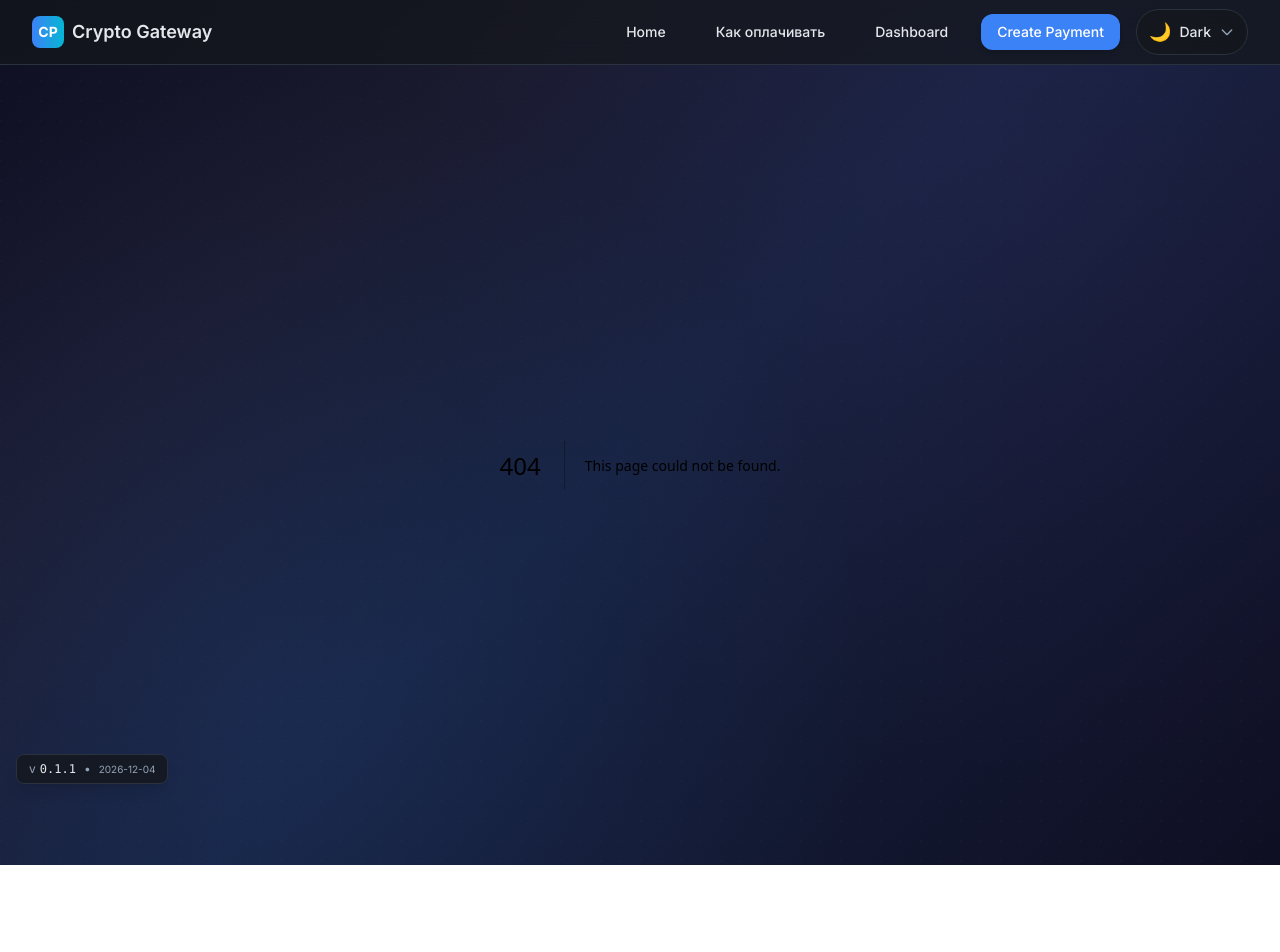
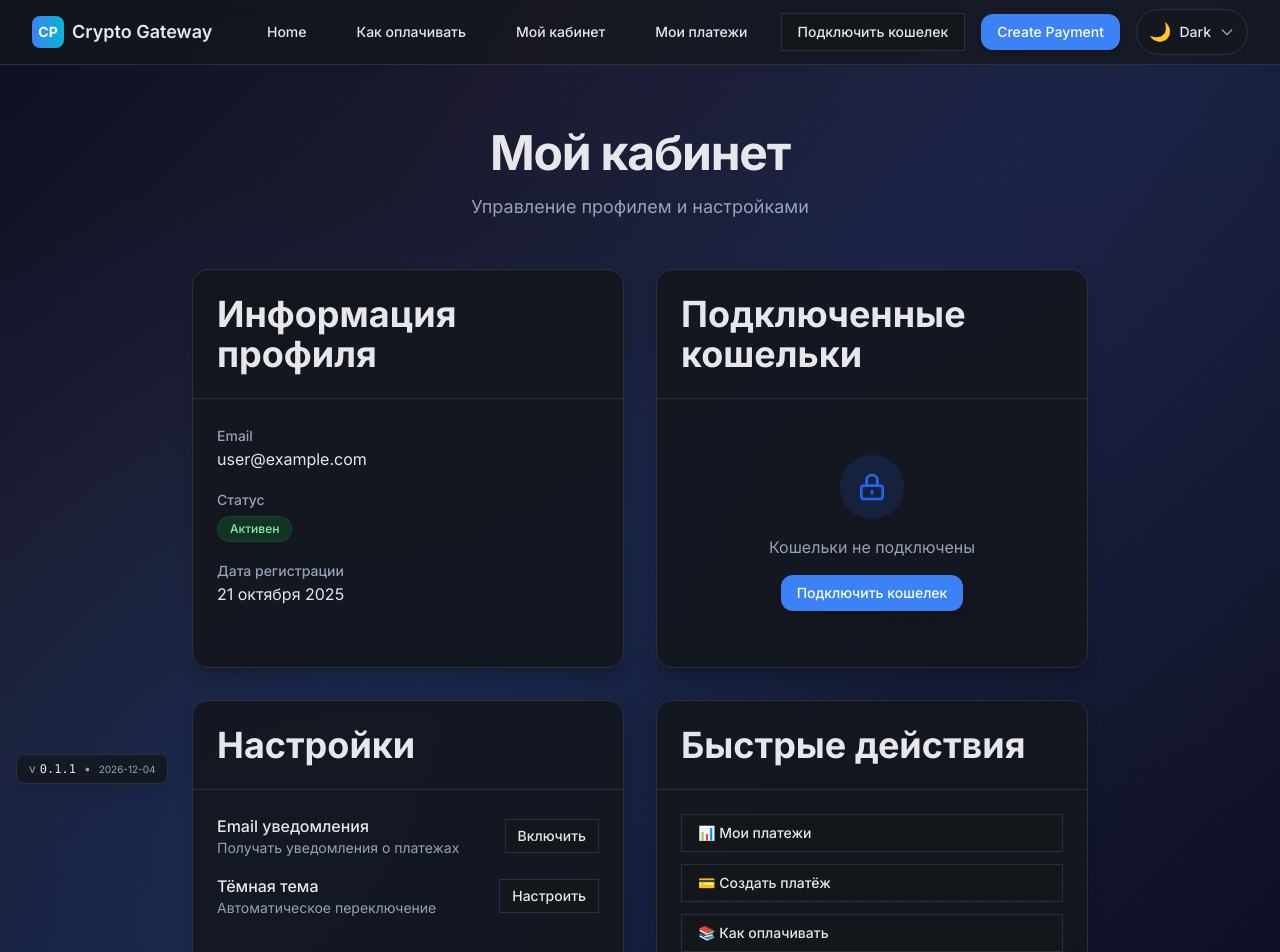
Before and after one commit to Teslenko/TurAnPayments, a Next.js app: page /profile in a window 1280 px wide. Before the commit this address had no page. Shown: the top 952 px of the page. Before the commit the page ends 865 px from the top, so only its background shows below. Built offline with nearby package versions, Linux system fonts and the light colour scheme.

Commit message:
Add wallet connection modal and profile page (v0.1.4)

```diff
--- a/app/page.tsx
+++ b/app/page.tsx
@@ -20,9 +20,9 @@ export default function HomePage() {
               Create Payment
             </Button>
           </Link>
-          <Link href="/dashboard">
+          <Link href="/profile">
             <Button className="btn-secondary btn-lg min-w-[160px]">
-              Dashboard
+              Мой кабинет
             </Button>
           </Link>
           <Link href="/how-to-pay">
--- /dev/null
+++ b/app/profile/page.tsx
@@ -0,0 +1,117 @@
+import Link from 'next/link';
+import { Button } from '@/components/ui/Button';
+import { Card, CardContent, CardHeader } from '@/components/ui/Card';
+import { Badge } from '@/components/ui/Badge';
+
+export default function ProfilePage() {
+  return (
+    <div className="container py-16">
+      <div className="max-w-4xl mx-auto">
+        <div className="text-center mb-12">
+          <h1 className="h1 mb-4">Мой кабинет</h1>
+          <p className="sub">Управление профилем и настройками</p>
+        </div>
+
+        <div className="grid md:grid-cols-2 gap-8">
+          {/* Profile Info */}
+          <Card>
+            <CardHeader>
+              <h2 className="h2">Информация профиля</h2>
+            </CardHeader>
+            <CardContent>
+              <div className="space-y-4">
+                <div>
+                  <label className="text-sm font-medium text-muted">Email</label>
+                  <p className="text-text">user@example.com</p>
+                </div>
+                <div>
+                  <label className="text-sm font-medium text-muted">Статус</label>
+                  <div className="mt-1">
+                    <Badge variant="success">Активен</Badge>
+                  </div>
+                </div>
+                <div>
+                  <label className="text-sm font-medium text-muted">Дата регистрации</label>
+                  <p className="text-text">21 октября 2025</p>
+                </div>
+              </div>
+            </CardContent>
+          </Card>
+
+          {/* Connected Wallets */}
+          <Card>
+            <CardHeader>
+              <h2 className="h2">Подключенные кошельки</h2>
+            </CardHeader>
+            <CardContent>
+              <div className="space-y-4">
+                <div className="text-center py-8">
+                  <div className="badge w-16 h-16 mx-auto mb-4">
+                    <svg className="w-8 h-8" fill="none" stroke="currentColor" viewBox="0 0 24 24">
+                      <path strokeLinecap="round" strokeLinejoin="round" strokeWidth={2} d="M12 15v2m-6 4h12a2 2 0 002-2v-6a2 2 0 00-2-2H6a2 2 0 00-2 2v6a2 2 0 002 2zm10-10V7a4 4 0 00-8 0v4h8z" />
+                    </svg>
+                  </div>
+                  <p className="text-muted mb-4">Кошельки не подключены</p>
+                  <Button className="btn-primary">
+                    Подключить кошелек
+                  </Button>
+                </div>
+              </div>
+            </CardContent>
+          </Card>
+
+          {/* Settings */}
+          <Card>
+            <CardHeader>
+              <h2 className="h2">Настройки</h2>
+            </CardHeader>
+            <CardContent>
+              <div className="space-y-4">
+                <div className="flex items-center justify-between">
+                  <div>
+                    <p className="font-medium">Email уведомления</p>
+                    <p className="text-sm text-muted">Получать уведомления о платежах</p>
+                  </div>
+                  <Button variant="outline" size="sm">Включить</Button>
+                </div>
+                <div className="flex items-center justify-between">
+                  <div>
+                    <p className="font-medium">Тёмная тема</p>
+                    <p className="text-sm text-muted">Автоматическое переключение</p>
+                  </div>
+                  <Button variant="outline" size="sm">Настроить</Button>
+                </div>
+              </div>
+            </CardContent>
+          </Card>
+
+          {/* Quick Actions */}
+          <Card>
+            <CardHeader>
+              <h2 className="h2">Быстрые действия</h2>
+            </CardHeader>
+            <CardContent>
+              <div className="space-y-3">
+                <Link href="/dashboard" className="block">
+                  <Button variant="outline" className="w-full justify-start">
+                    📊 Мои платежи
+                  </Button>
+                </Link>
+                <Link href="/payments/new" className="block">
+                  <Button variant="outline" className="w-full justify-start">
+                    💳 Создать платёж
+                  </Button>
+                </Link>
+                <Link href="/how-to-pay" className="block">
+                  <Button variant="outline" className="w-full justify-start">
+                    📚 Как оплачивать
+                  </Button>
+                </Link>
+              </div>
+            </CardContent>
+          </Card>
+        </div>
+      </div>
+    </div>
+  );
+}
--- a/components/ui/Navbar.tsx
+++ b/components/ui/Navbar.tsx
@@ -1,8 +1,12 @@
 import Link from 'next/link';
+import { useState } from 'react';
 import { Button } from '@/components/ui/Button';
 import { ThemeToggle } from '@/components/theme-toggle';
+import { WalletConnectModal } from '@/components/ui/WalletConnectModal';
 
 export function Navbar() {
+  const [isWalletModalOpen, setIsWalletModalOpen] = useState(false);
+
   return (
     <nav className="sticky top-0 z-40 bg-card/70 border-b border-border backdrop-blur-md">
       <div className="container">
@@ -25,11 +29,23 @@ export function Navbar() {
                 Как оплачивать
               </Button>
             </Link>
+            <Link href="/profile">
+              <Button variant="ghost" className="btn-ghost btn-sm text-gray-900 dark:text-text">
+                Мой кабинет
+              </Button>
+            </Link>
             <Link href="/dashboard">
               <Button variant="ghost" className="btn-ghost btn-sm text-gray-900 dark:text-text">
-                Dashboard
+                Мои платежи
               </Button>
             </Link>
+            <Button
+              variant="outline"
+              className="btn-outline btn-sm"
+              onClick={() => setIsWalletModalOpen(true)}
+            >
+              Подключить кошелек
+            </Button>
             <Link href="/payments/new">
               <Button className="btn-primary btn-sm">
                 Create Payment
@@ -39,6 +55,12 @@ export function Navbar() {
           </div>
         </div>
       </div>
+
+      {/* Wallet Connect Modal */}
+      <WalletConnectModal
+        isOpen={isWalletModalOpen}
+        onClose={() => setIsWalletModalOpen(false)}
+      />
     </nav>
   );
 }
--- /dev/null
+++ b/components/ui/WalletConnectModal.tsx
@@ -0,0 +1,135 @@
+'use client';
+
+import { useState } from 'react';
+import { Button } from '@/components/ui/Button';
+import { Card, CardContent } from '@/components/ui/Card';
+
+interface WalletConnectModalProps {
+  isOpen: boolean;
+  onClose: () => void;
+}
+
+export function WalletConnectModal({ isOpen, onClose }: WalletConnectModalProps) {
+  const [selectedWallet, setSelectedWallet] = useState<string | null>(null);
+
+  if (!isOpen) return null;
+
+  const wallets = [
+    {
+      id: 'hot',
+      name: 'HOT Wallet',
+      icon: '🔥',
+      description: 'Recent',
+      isRecent: true,
+    },
+    {
+      id: 'metamask',
+      name: 'MetaMask',
+      icon: '🦊',
+      description: 'Most popular wallet',
+    },
+    {
+      id: 'coinbase',
+      name: 'Coinbase Wallet',
+      icon: '🔵',
+      description: 'Secure & trusted',
+    },
+    {
+      id: 'other',
+      name: 'Other wallets',
+      icon: '📁',
+      description: 'More options',
+      hasArrow: true,
+    },
+  ];
+
+  const handleWalletSelect = (walletId: string) => {
+    setSelectedWallet(walletId);
+    // Here you would integrate with actual wallet connection logic
+    console.log('Connecting to wallet:', walletId);
+
+    // Simulate connection delay
+    setTimeout(() => {
+      onClose();
+      setSelectedWallet(null);
+    }, 1000);
+  };
+
+  return (
+    <div className="fixed inset-0 z-50 flex items-center justify-center">
+      {/* Backdrop */}
+      <div
+        className="absolute inset-0 bg-black/50 backdrop-blur-sm"
+        onClick={onClose}
+      />
+
+      {/* Modal */}
+      <div className="relative bg-card border border-border rounded-xl shadow-2xl max-w-md w-full mx-4">
+        {/* Header */}
+        <div className="flex items-center justify-between p-6 border-b border-border">
+          <h2 className="text-xl font-semibold text-text">Log in or sign up</h2>
+          <Button
+            variant="ghost"
+            size="sm"
+            onClick={onClose}
+            className="text-muted hover:text-text"
+          >
+            ✕
+          </Button>
+        </div>
+
+        {/* Logo */}
+        <div className="p-6 text-center">
+          <div className="text-2xl font-bold text-text mb-2">
+            Trady <span className="bg-blue-600 text-white px-2 py-1 rounded text-sm">BETA</span>
+          </div>
+        </div>
+
+        {/* Wallet Options */}
+        <div className="px-6 pb-6">
+          <div className="space-y-2">
+            {wallets.map((wallet) => (
+              <button
+                key={wallet.id}
+                onClick={() => handleWalletSelect(wallet.id)}
+                disabled={selectedWallet === wallet.id}
+                className="w-full p-4 rounded-lg border border-border hover:bg-card/50 transition-colors text-left disabled:opacity-50 disabled:cursor-not-allowed"
+              >
+                <div className="flex items-center justify-between">
+                  <div className="flex items-center gap-3">
+                    <div className="text-2xl">{wallet.icon}</div>
+                    <div>
+                      <div className="font-medium text-text">{wallet.name}</div>
+                      <div className="text-sm text-muted">{wallet.description}</div>
+                    </div>
+                  </div>
+                  <div className="flex items-center gap-2">
+                    {wallet.isRecent && (
+                      <span className="bg-gray-100 text-gray-600 text-xs px-2 py-1 rounded">
+                        Recent
+                      </span>
+                    )}
+                    {wallet.hasArrow && (
+                      <span className="text-muted">→</span>
+                    )}
+                    {selectedWallet === wallet.id && (
+                      <div className="w-4 h-4 border-2 border-primary border-t-transparent rounded-full animate-spin" />
+                    )}
+                  </div>
+                </div>
+              </button>
+            ))}
+          </div>
+        </div>
+
+        {/* Footer */}
+        <div className="px-6 pb-6 text-center">
+          <div className="flex items-center justify-center gap-2 text-sm text-muted">
+            <span>Protected by</span>
+            <span className="font-semibold">privy</span>
+          </div>
+        </div>
+      </div>
+    </div>
+  );
+}
```
